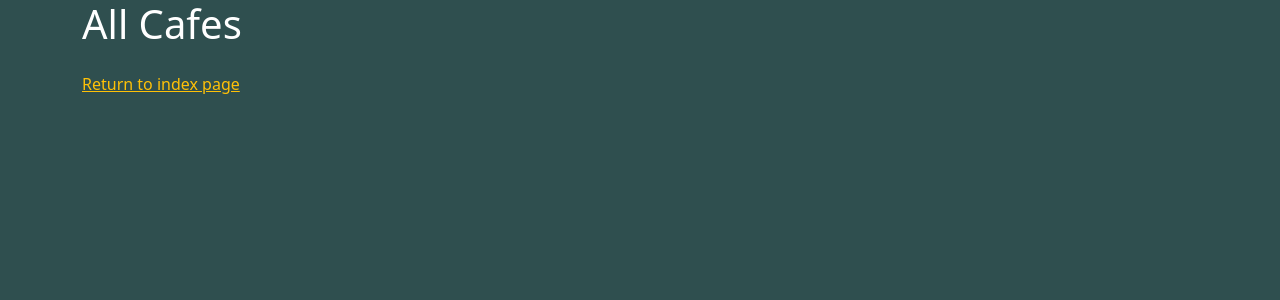
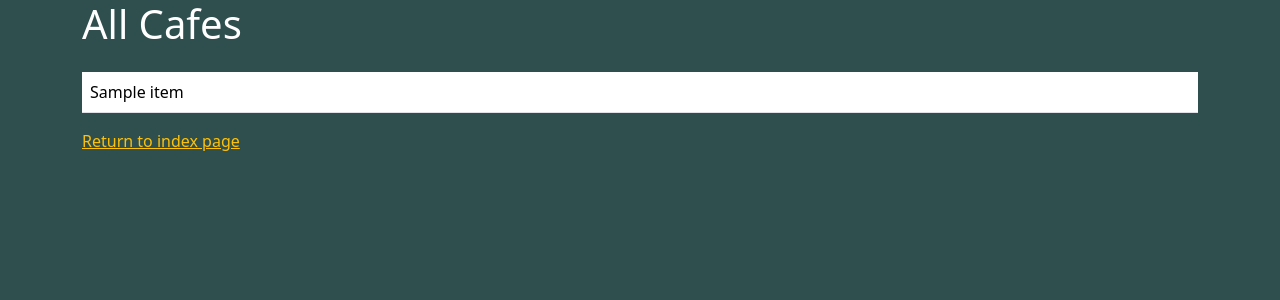
Before and after one commit to CamilleOnoda/100_days_Python, a Flask app: template Day_62/templates/cafes.html in a window 1280 px wide. Shown: the top 300 px of the page. Run offline with Flask 3, Linux system fonts and the light colour scheme; the template is opened without the code that fills it: most values are stand-ins (such as "Sample title", 1, 10 or a date in 2020); some libraries are stand-ins or nearby versions.

Commit message:
Create a bootstrap table to display cafes data from the csv file

```diff
--- a/Day_62/templates/cafes.html
+++ b/Day_62/templates/cafes.html
@@ -9,12 +9,21 @@
 
       <h1>All Cafes</h1>
 
-	  <table class="table table-dark table-striped table-hover">
-          <!-- This is where you will write the code to render a Bootstrap
-          Table that contains all the information from the
-          cafe-data.csv file. -->
+	    <table class="table table-dark table-striped table-hover">
+        <table class="table">
+          {% for row in cafes %}
+            <tr>
+                {% for item in row %}
+                    {% if item.startswith('http') %}
+                    <td><a href="{{ item }}">Maps link</a></td>
+                    {% else %}
+                      <td>{{ item }}</td>
+                    {% endif %}
+                {% endfor %}
+            </tr>
+          {% endfor %}
+        </table>
   	  </table>
-
       <p><a href="{{ url_for('home') }}">Return to index page</a></p>
 
     </div>
```
